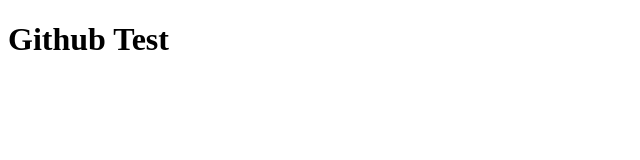
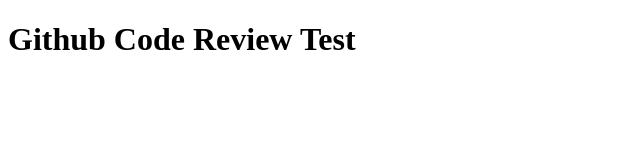
Before and after one commit to sr-noyan/code-review-test, a plain HTML site: page index.html in a window 1280 px wide. Shown: the whole page, without its empty margins (0-640 px from the left). Drawn offline with Linux system fonts and the light colour scheme.

Commit message:
change made by senior engineer

```diff
--- a/index.html
+++ b/index.html
@@ -5,6 +5,6 @@
     <title></title>
   </head>
   <body>
-    <h1>Github Test</h1>
+    <h1>Github Code Review Test</h1>
   </body>
 </html>
```
